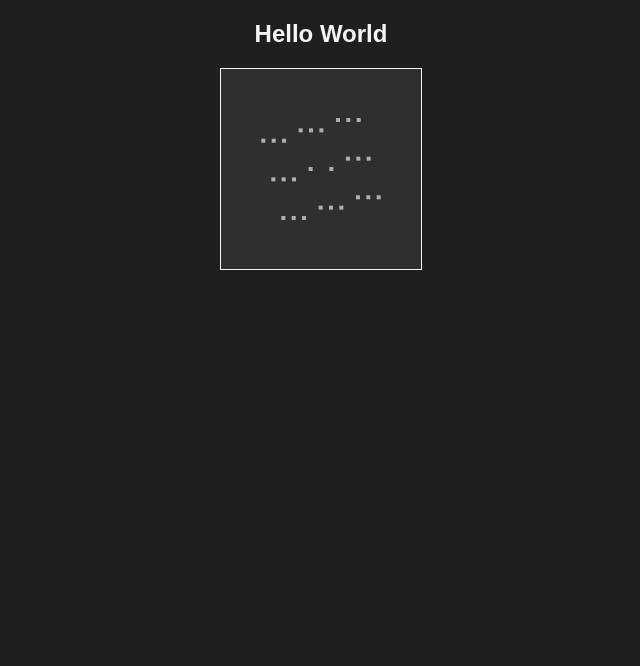
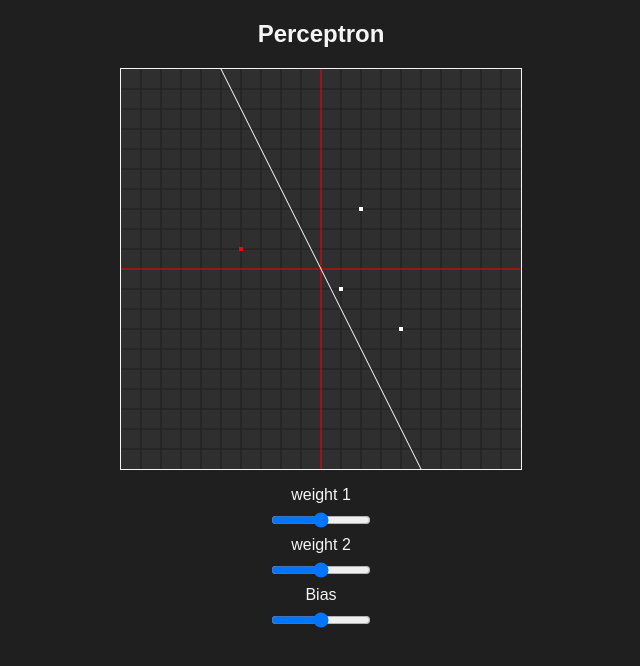
Before and after one commit to SamihOuague/3D_canvas, a website built with webpack: page index.html in a window 1280 px wide. Shown: the whole page, without its empty margins (319-959 px from the left). Built offline with nearby package versions, Linux system fonts and the light colour scheme.

Commit message:
Reset project to perceptron

```diff
--- a/index.html
+++ b/index.html
@@ -3,14 +3,27 @@
     <head>
         <meta charset="utf-8"/>
         <link rel="stylesheet" href="./src/css/style.css"/>
-        <title>Colony</title>
+        <title>2D Graphics</title>
     </head>
     <body>
-        <h2>Hello World</h2>
+        <h2>Perceptron</h2>
         <div class="container">
-            <canvas id="game" width="200" height="200"></canvas>
+            <canvas id="game" width="400" height="400"></canvas>
         </div>
-
+        <form id="add-point" class="form">
+            <div>
+                <label for="w1">weight 1</label>
+                <input type="range" name="w1" class="range" max="2" min="-2" step="0.1"/>
+            </div>
+            <div>
+                <label for="w2">weight 2</label>
+                <input type="range" name="w2" class="range" max="2" min="-2" step="0.1"/>
+            </div>
+            <div>
+                <label for="b">Bias</label>
+                <input type="range" name="b" class="range" max="10" min="-10"/>
+            </div>
+        </form>
         <script src="./dist/main.js"></script>
     </body>
 </html>
--- a/src/css/style.css
+++ b/src/css/style.css
@@ -21,3 +21,21 @@ h2
 {
     text-align: center;
 }
+
+.form {
+    display: flex;
+    flex-direction: column;
+    align-items: center;
+    margin-top: 16px;
+}
+
+.form input {
+    max-width: 100px;
+    margin: 8px 0;
+}
+
+.form div {
+    display: flex;
+    flex-direction: column;
+    align-items: center;
+}
--- a/src/index.js
+++ /dev/null
@@ -1,21 +0,0 @@
-import Graphics_3D from "./js/Graphics_3D";
-
-
-let points = [[-2, 2, 2], [2, 2, 2], [2, -2, 2], [-2, -2, 2],
-            [-2, 2, -2], [2, 2, -2], [2, -2, -2], [-2, -2, -2],
-            [2, 2, 0], [-2, 2, 0], [0, 2, 2], [0, 2, -2], [0, 2, 0],
-            [-2, -2, 0], [0, -2, 2], [0, -2, -2], [2, -2, 0], [0, -2, 0],
-            [2, 0, 2], [2, 0, -2], [-2, 0, -2], [-2, 0, 2],
-            [2, 0, 0], [-2, 0, 0], [0, 0, 2], [0, 0, -2]];
-let g = new Graphics_3D(200, 200, points);
-
-g.init_graphic();
-
-let rx, ry, rz;
-rx = ry = rz = 0;
-
-let myInt = setInterval(() => {
-    rx = ry = rx + 1;
-    g.rotation_3D(rx, ry, rz);
-
-}, 100);
--- a/src/js/Graphics_3D.js
+++ /dev/null
@@ -1,74 +0,0 @@
-class Graphics_3D {
-    constructor(w, h, v) {
-        let canvas = document.getElementById("game");
-        this.ctx = canvas.getContext("2d");
-        this.width = w;
-        this.height = h;
-        this.initial_vertices = [...v];
-        this.vertices = v;
-        this.vectors = [];
-    }
-
-    init_graphic = () => {
-        for (let i in this.vertices) {
-            let v = this.vertices[i];
-            this.draw_point(v[0], v[1]);
-        }
-    }
-
-    draw_point = (x, y) => {
-        let pos_x = (x * 20) + 100;
-        let pos_y = 100 - (y * 20);
-        this.ctx.beginPath();
-        this.ctx.fillStyle = "#afafaf";
-        this.ctx.fillRect(pos_x - 2, pos_y - 2, 4, 4);
-        this.ctx.closePath();
-    }
-
-    draw_line = (from, to) => {
-        let [start_x, start_y] = from;
-        let [end_x, end_y] = to;
-        let x = [(start_x * 20) + 100, (end_x * 20) + 100];
-        let y = [100 - (start_y * 20), 100 - (end_y * 20)]
-        this.ctx.beginPath();
-        this.ctx.strokeStyle = "#ffffff";
-        this.ctx.moveTo(x[0], y[0]);
-        this.ctx.lineTo(x[1], y[1]);
-        this.ctx.stroke();
-        this.ctx.closePath();
-    }
-
-    reset_graph = () => {
-        this.ctx.clearRect(0, 0, this.width, this.height);
-    }
-
-    get_radians = (deg) => {
-        return deg * (Math.PI/180);
-    }
-
-    rotation_3D = (alpha, beta, gamma) => {
-        let tetha_x = this.get_radians(alpha);
-        let tetha_y = this.get_radians(beta);
-        let tetha_z = this.get_radians(gamma);
-
-        let [cos_x, sin_x] = [Math.cos(tetha_x), Math.sin(tetha_x)];
-        let [cos_y, sin_y] = [Math.cos(tetha_y), Math.sin(tetha_y)];
-        let [cos_z, sin_z] = [Math.cos(tetha_z), Math.sin(tetha_z)];
-        this.vertices = [...this.initial_vertices];
-        for (let i in this.vertices) {
-            let [x, y, z] = this.vertices[i];
-            this.vertices[i] = [x, (y * cos_x) - (z * sin_x), (y * sin_x) + (z * cos_x)];
-
-            [x, y, z] = this.vertices[i];
-            this.vertices[i] = [(x * cos_y) + (z * sin_y), y, (z * cos_y) - (x * sin_y)];
-
-            [x, y, z] = this.vertices[i];
-            this.vertices[i] = [(x * cos_z) - (y * sin_z), (x * sin_z) + (y * cos_z), z];
-        }
-
-        this.reset_graph();
-        this.init_graphic();
-    }
-}
-
-export default Graphics_3D;
--- /dev/null
+++ b/src/js/index.js
@@ -0,0 +1,72 @@
+import Scene from "./lib2d/Scene";
+
+let canvas = document.getElementById("game");
+let ctx = canvas.getContext("2d");
+
+
+let scene = new Scene(400, 400, ctx, 10);
+
+
+class Vector {
+    constructor(x, y, w = 1) {
+        this.x = x;
+        this.y = y;
+        this.w = w;
+    }
+}
+
+class Neurone {
+    constructor(b, w1, w2) {
+        this.w1 = w1;
+        this.w2 = w2;
+        this.bias = b;
+    }
+
+    get_z(x1, x2) {
+        return (this.w1 * x1) + (this.w2 * x2) + this.bias;
+    }
+}
+
+let n = new Neurone(0, 1, 0.5);
+
+let sy = -(n.w1/n.w2);
+
+let y = -(n.bias/n.w2);
+
+scene.draw_line({x: 10, y: (sy * 10) + y}, {x: -10, y: (sy * -10) + y}, "#ffffff");
+
+let elt = document.getElementsByClassName("range");
+let points = [new Vector(2, 3), new Vector(4, -3), new Vector(1, -1), new Vector(-4, 1)];
+
+let d_points = () => {
+    for (const p in points) {
+        const { x, y } = points[p]
+        scene.add_point(points[p], (n.get_z(x, y) >= 0) ? "#ffffff" : "#ff0000");
+    }
+}
+
+d_points();
+
+scene.add_point({x: 2, y: 3}, "#ffffff");
+
+for (let i = 0; i < elt.length; i++) {
+    elt[i].addEventListener("change", (e) => {
+        switch(e.target.name) {
+            case "w1":
+                n.w1 = Number(e.target.value);
+                break;
+            case "w2":
+                n.w2 = Number(e.target.value);
+                break;
+            case "b":
+                n.bias = Number(e.target.value);
+                break;
+        }
+        sy = (-n.w1/n.w2);
+        y = -(n.bias/n.w2);
+
+        scene.reset();
+        d_points();
+        scene.draw_line({x: 10, y: (sy * 10) + y}, {x: -10, y: (sy * -10) + y}, "#ffffff");
+    });
+}
--- /dev/null
+++ b/src/js/lib2d/Scene.js
@@ -0,0 +1,62 @@
+import Vector from "./Vector";
+
+class Scene {
+    constructor(w, h, ctx, o = 10) {
+        this.width = w;
+        this.height = h;
+        this.ctx = ctx;
+        this.origin = o;
+        this.init_scene();
+    }
+
+    init_scene = () => {
+        for (let i = 1; i < 20; i++) {
+            if (i != this.origin)
+                this.draw_line([i * 20, 0], [i * 20, this.height], "#1f1f1f", true);
+            if (i != 20 - this.origin)
+                this.draw_line([0, i * 20], [this.width, i * 20], "#1f1f1f", true);
+        }
+        this.draw_line([this.origin * 20, 0], [this.origin * 20, this.height], "#ff0000", true);
+        this.draw_line([0, this.height - this.origin * 20], [this.width, this.height - this.origin * 20], "#ff0000", true);
+    }
+
+    draw_line = (from, to, color = "#1f1f1f", noctx = false) => {
+        let [from_x, from_y] = this.transform_xy(from);
+        let [to_x, to_y] = this.transform_xy(to);
+        if (noctx) {
+            [from_x, from_y] = from;
+            [to_x, to_y] = to;
+        }
+
+        this.ctx.beginPath();
+
+        this.ctx.strokeStyle = color;
+        this.ctx.moveTo(from_x, from_y);
+        this.ctx.lineTo(to_x, to_y);
+        this.ctx.stroke();
+
+        this.ctx.closePath();
+    }
+
+    reset = () => {
+        this.ctx.clearRect(0, 0, this.width, this.height);
+        this.init_scene();
+    }
+
+    transform_xy = (vector) => {
+        let x = 20 * (vector.x + this.origin);
+        let y = this.height - (20 * (vector.y + this.origin));
+
+        return [x, y];
+    }
+
+    add_point = (vector, color = "#ffffff") => {
+        const [x, y] = this.transform_xy(vector);
+        this.ctx.beginPath();
+        this.ctx.fillStyle = color;
+        this.ctx.fillRect(x - 2, y - 2, 4, 4);
+        this.ctx.closePath();
+    }
+}
+
+export default Scene;
--- /dev/null
+++ b/src/js/lib2d/Vector.js
@@ -0,0 +1,9 @@
+class Vector {
+    constructor(x, y) {
+        this.x = x;
+        this.y = y;
+        this.next = null;
+    }
+}
+
+export default Vector;
--- a/webpack.config.js
+++ b/webpack.config.js
@@ -1,7 +1,7 @@
 const path = require("path");
 
 module.exports = {
-    entry: "./src/index.js",
+    entry: "./src/js/index.js",
     mode: "development",
     output: {
         filename: "main.js",
```
Also changed, not shown: src/js/Vector.js (deleted, +0 -8 lines), dist/main.js.
